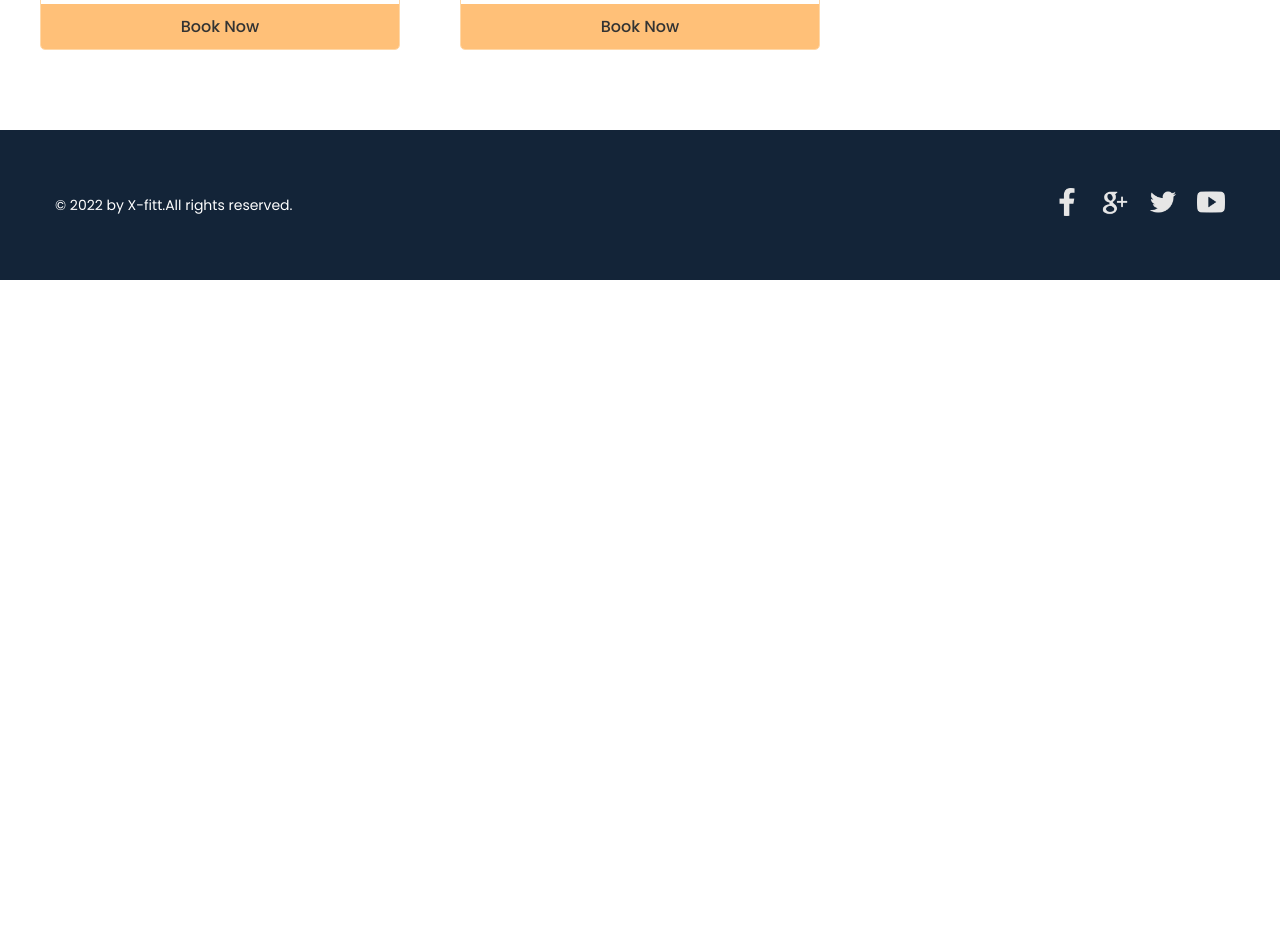
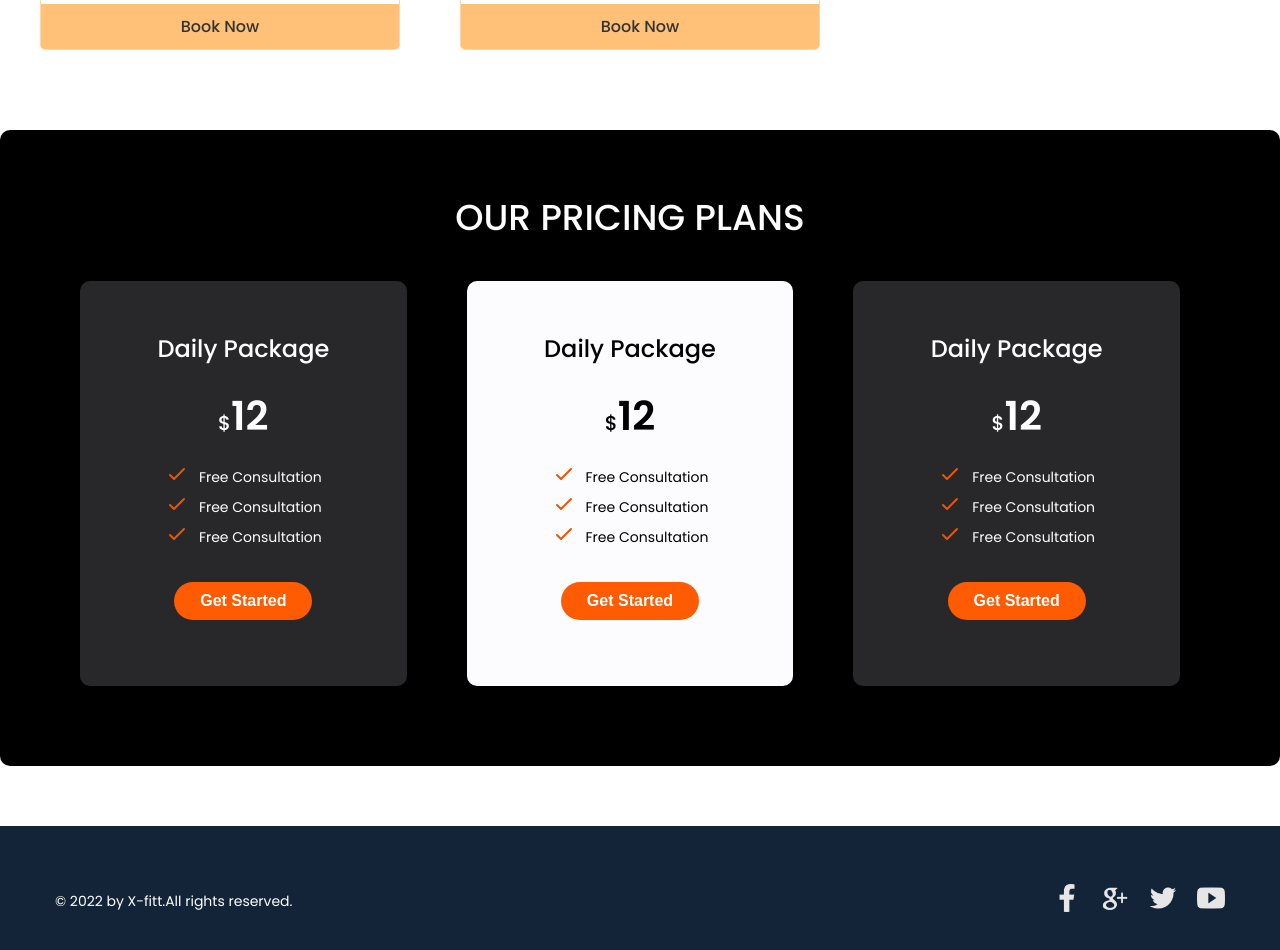
Before and after one commit to habiburrahman26/gym-trainer, a React (Create React App) app: page / in a window 1280 px wide. Shown: the part 1900-2850 px from the top of the page. Before the commit the page ends 2180 px from the top, so only its background shows below. Built offline with nearby package versions, Linux system fonts and the light colour scheme; a web font is replaced by a local one.

Commit message:
add price plan section

```diff
--- /dev/null
+++ b/src/components/PricePlan/PricePlan.js
@@ -0,0 +1,106 @@
+import React from 'react';
+import classes from './PricePlan.module.css';
+import TickIcon from '../UI/TickIcon';
+
+export const PricePlan = () => {
+  return (
+    <section className={classes['sectin-price']}>
+      <div>
+        <h2 className={classes.title}>OUR PRICING PLANS</h2>
+        <div className={classes['price-container']}>
+          <div className={`${classes.prices} ${classes.daily}`}>
+            <h3 className={classes['plan-title']}>Daily Package</h3>
+            <div className={classes.price}>
+              <span className={classes.dolor}>$</span>
+              <span className={classes.amount}>12</span>
+            </div>
+            <div className={classes.info}>
+              <p>
+                <span>
+                  <TickIcon />
+                </span>{' '}
+                <span>Free Consultation</span>
+              </p>
+              <p>
+                <span>
+                  <TickIcon />
+                </span>{' '}
+                <span>Free Consultation</span>
+              </p>
+              <p>
+                <span>
+                  <TickIcon />
+                </span>{' '}
+                <span>Free Consultation</span>
+              </p>
+            </div>
+            <div>
+              <button className={classes.btn}>Get Started</button>
+            </div>
+          </div>
+          <div className={`${classes.prices} ${classes.weekly}`}>
+            <h3 className={classes['plan-title']}>Daily Package</h3>
+            <div className={classes.price}>
+              <span className={classes.dolor}>$</span>
+              <span className={classes.amount}>12</span>
+            </div>
+            <div className={classes.info}>
+              <p>
+                <span>
+                  <TickIcon />
+                </span>{' '}
+                <span>Free Consultation</span>
+              </p>
+              <p>
+                <span>
+                  <TickIcon />
+                </span>{' '}
+                <span>Free Consultation</span>
+              </p>
+              <p>
+                <span>
+                  <TickIcon />
+                </span>{' '}
+                <span>Free Consultation</span>
+              </p>
+            </div>
+            <div>
+              <button className={classes.btn}>Get Started</button>
+            </div>
+          </div>
+
+          <div className={`${classes.prices} ${classes.monthly}`}>
+            <h3 className={classes['plan-title']}>Daily Package</h3>
+            <div className={classes.price}>
+              <span className={classes.dolor}>$</span>
+              <span className={classes.amount}>12</span>
+            </div>
+            <div className={classes.info}>
+              <p>
+                <span>
+                  <TickIcon />
+                </span>{' '}
+                <span>Free Consultation</span>
+              </p>
+              <p>
+                <span>
+                  <TickIcon />
+                </span>{' '}
+                <span>Free Consultation</span>
+              </p>
+              <p>
+                <span>
+                  <TickIcon />
+                </span>{' '}
+                <span>Free Consultation</span>
+              </p>
+            </div>
+            <div>
+              <button className={classes.btn}>Get Started</button>
+            </div>
+          </div>
+        </div>
+      </div>
+    </section>
+  );
+};
--- /dev/null
+++ b/src/components/PricePlan/PricePlan.module.css
@@ -0,0 +1,107 @@
+.sectin-price {
+  max-width: 140rem;
+  margin: 0 auto;
+  padding: 6rem 6rem 8rem 4rem;
+  background-color: #000000;
+  color: #fff;
+  margin-bottom: 6rem;
+  border-radius: 1rem;
+}
+
+.title {
+  text-align: center;
+  font-size: 3.6rem;
+  font-weight: 500;
+}
+
+.price-container {
+  margin-top: 3.6rem;
+  display: grid;
+  grid-template-columns: repeat(3, 1fr);
+  gap: 6rem;
+  padding: 0 4rem;
+}
+
+.plan-title {
+  font-size: 2.4rem;
+  font-weight: 500;
+  margin-bottom: 2rem;
+}
+
+.prices {
+  padding: 5rem 2rem;
+  text-align: center;
+  border-radius: 1rem;
+}
+.price {
+  margin-bottom: 1.6rem;
+}
+
+.dolor {
+  font-size: 2rem;
+  font-weight: 500;
+}
+
+.amount {
+  font-size: 4rem;
+  font-weight: 600;
+}
+
+.info {
+  margin-bottom: 3rem;
+  display: flex;
+  flex-direction: column;
+  align-items: center;
+}
+
+.info p {
+  display: flex;
+  align-items: center;
+  gap: 1rem;
+  font-size: 1.4rem;
+}
+
+.btn {
+  border: none;
+  background-color: #ff5b02;
+  padding: 1rem 2.6rem;
+  font-size: 1.6rem;
+  font-weight: 600;
+  color: #fff;
+  border-radius: 100px;
+  cursor: pointer;
+  margin-bottom: 1.6rem;
+  transition: all 0.3s;
+}
+
+.btn:hover {
+  background-color: #eafe00;
+}
+
+.daily,
+.monthly {
+  background-color: #28282a;
+}
+
+.weekly {
+  background-color: #fcfcfe;
+  color: #000000;
+}
+
+@media (max-width: 36em) {
+  .sectin-price {
+    padding: 6rem 1rem 8rem 1rem;
+  }
+
+  .price-container {
+    grid-template-columns: 1fr;
+  }
+
+  .title {
+    font-size: 2.4rem;
+  }
+
+  .plan-title {
+    font-size: 2rem;
+  }
+}
--- /dev/null
+++ b/src/components/UI/TickIcon.js
@@ -0,0 +1,25 @@
+import React from 'react';
+
+const TickIcon = () => {
+  return (
+    <div>
+      <svg
+        xmlns="http://www.w3.org/2000/svg"
+        class="h-6 w-6"
+        fill="none"
+        viewBox="0 0 24 24"
+        stroke="currentColor"
+        stroke-width="2"
+        style={{width:'24px',height:'24px',stroke:'#EA5604'}}
+      >
+        <path
+          stroke-linecap="round"
+          stroke-linejoin="round"
+          d="M5 13l4 4L19 7"
+        />
+      </svg>
+    </div>
+  );
+};
+
+export default TickIcon;
--- a/src/pages/Home.js
+++ b/src/pages/Home.js
@@ -1,5 +1,6 @@
 import React from 'react';
 import Footer from '../components/Footer/Footer';
+import { PricePlan } from '../components/PricePlan/PricePlan';
 import Services from '../components/Services/Services';
 import classes from './Home.module.css';
 
@@ -19,7 +20,8 @@ const Home = () => {
         </div>
       </section>
       <Services />
-      <Footer/>
+      <PricePlan />
+      <Footer />
     </>
   );
 };
```
Also changed, not shown: public/testimonial.json (added, +8 -0 lines), src/components/Testimonial/Testimonial.js (added), src/components/Testimonial/Testimonial.module.css (added).
